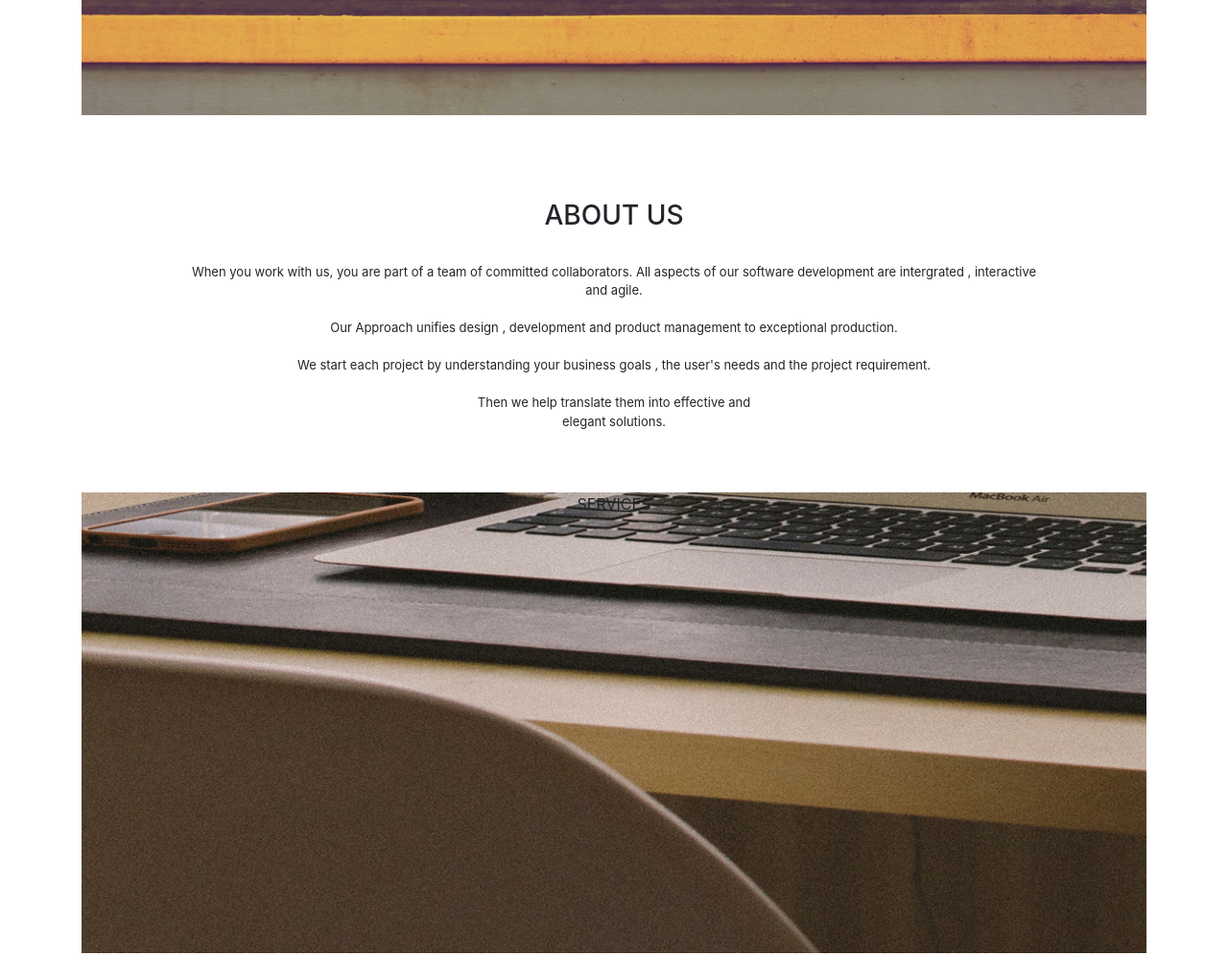
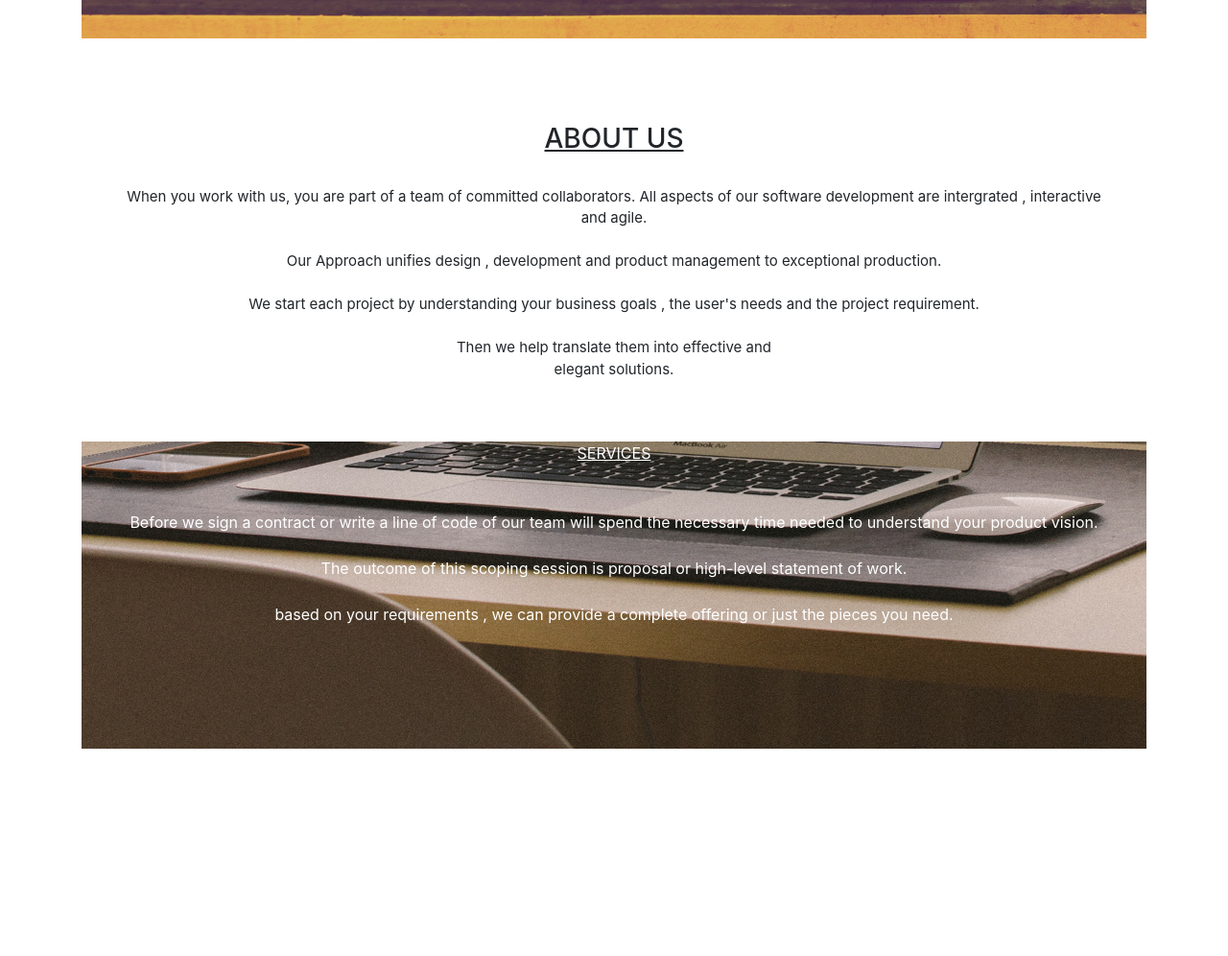
Before and after one commit to MICHAELMUNAVU83/delani, a plain HTML site: page index.html in a window 1280 px wide. Shown: the part 480-1476 px from the top of the page at 96% size. After the commit the page ends 1276 px from the top, so only its background shows below. Drawn offline with nearby package versions, Linux system fonts and the light colour scheme.

Commit message:
finished services

```diff
--- a/index.html
+++ b/index.html
@@ -40,10 +40,15 @@
 
       <div class="container">
 
-        <h3 class="text-center"> ABOUT US</h3>
+        <h3 class="text-center"> <u>
+            ABOUT US
+
+
+
+        </u> </h3>
         <br>
 
-        <p class="text-center"  style="font-size: 13px;" id="abt">
+        <p class="text-center"  style="font-size: 15px;" id="abt">
 
     When you work with us, you are part of a team of committed  collaborators. All aspects of our software development are intergrated , interactive
     <br>
@@ -72,9 +77,23 @@
       <br>
 
       <div class="container">
-          <p class="text-center" id="serv">
+          <p class="text-center" style="color: white;" id="serv">
 
-            SERVICES
+             <u>
+                SERVICES
+
+
+             </u>
+            <br>
+            <br>
+            <br>
+            Before we sign a contract or write a line of code of our team will spend the necessary time needed to understand your product vision.
+            <br>
+            <br>
+            The outcome of this scoping session is proposal or high-level statement of work.
+            <br>
+            <br>
+            based on your requirements , we can provide a complete offering or just the pieces you need.
             <br>
 
 
--- a/style.css
+++ b/style.css
@@ -1,6 +1,6 @@
 #headerr{
     background-image: url(stairs.jpg);
-    height: 75vh;
+    height: 65vh;
     background-size: cover;
 
 }
@@ -8,6 +8,6 @@
 #serv{
 
     background-image: url(board.jpg);
-    height: 60vh;
+    height: 40vh;
     background-size: cover;
 }
```
